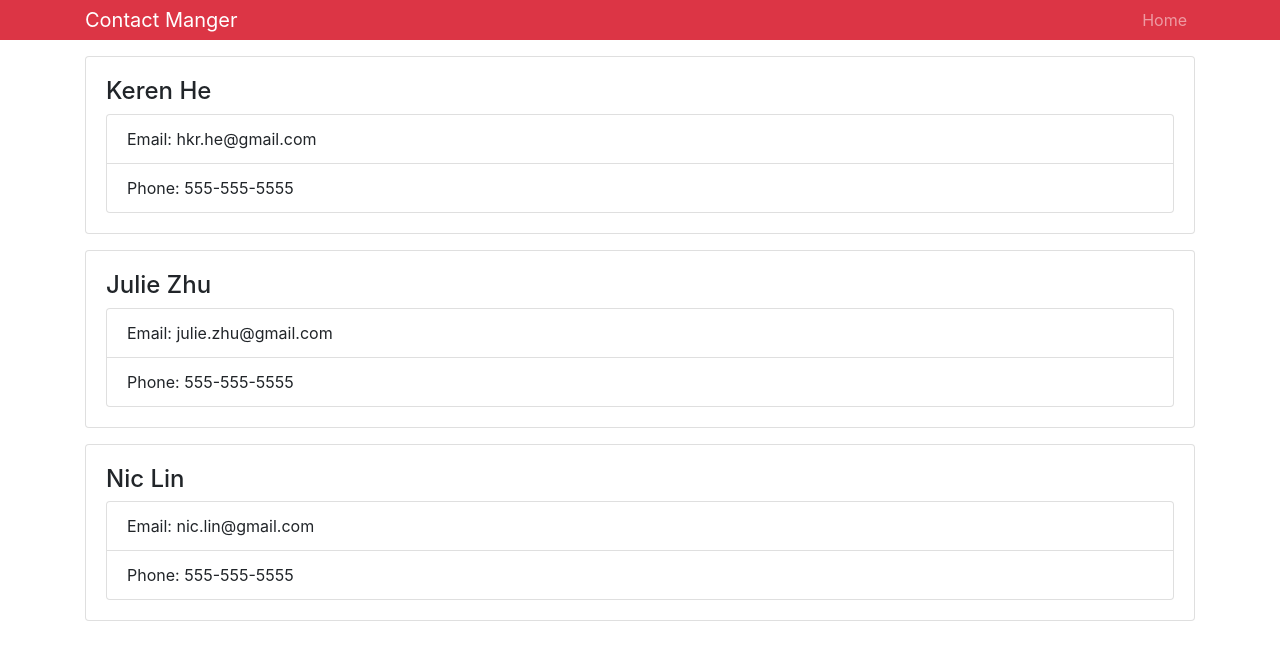
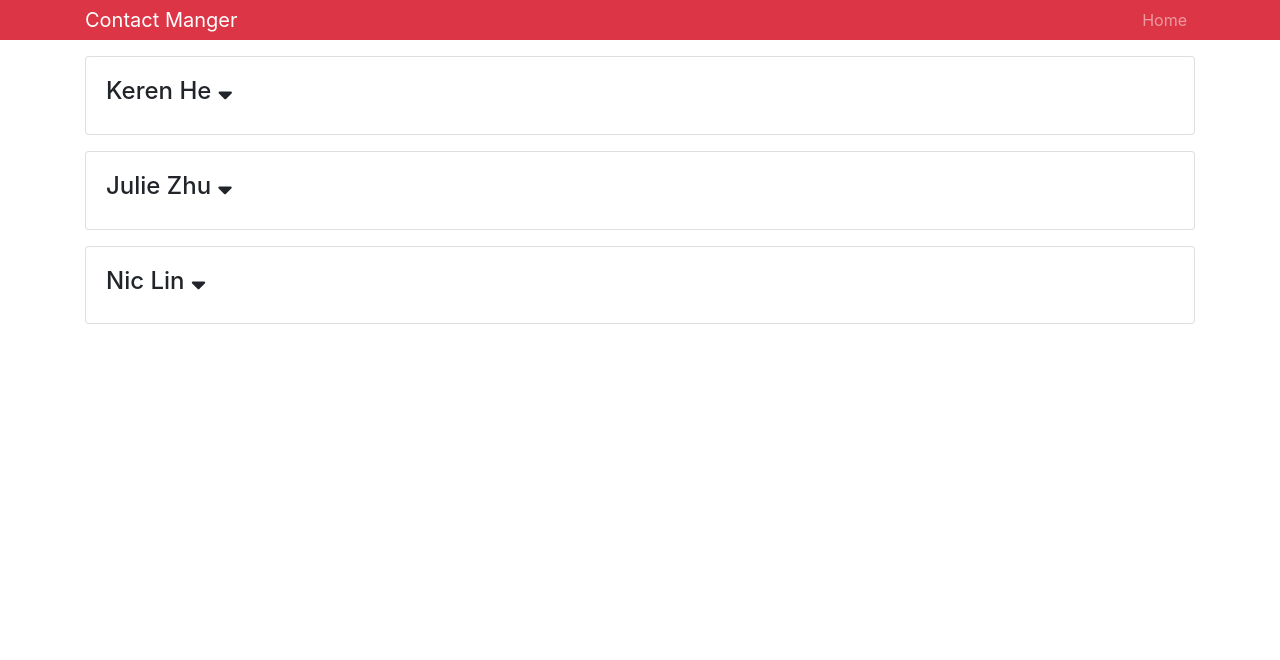
Before and after one commit to Keren0908/contactmanager, a React (Create React App) app: page / in a window 1280 px wide. Shown: the top 660 px of the page. Built offline with nearby package versions, Linux system fonts and the light colour scheme.

Commit message:
toggle the contact info

```diff
--- a/public/index.html
+++ b/public/index.html
@@ -6,7 +6,7 @@
   <link rel="shortcut icon" href="%PUBLIC_URL%/favicon.ico">
   <meta name="viewport" content="width=device-width, initial-scale=1, shrink-to-fit=no">
   <meta name="theme-color" content="#000000">
-
+  <link rel="stylesheet" href="https://use.fontawesome.com/releases/v5.4.1/css/all.css" integrity="sha384-5sAR7xN1Nv6T6+dT2mhtzEpVJvfS3NScPQTrOxhwjIuvcA67KV2R5Jz6kr4abQsz" crossorigin="anonymous">
   <link rel="manifest" href="%PUBLIC_URL%/manifest.json">
 
   <title>Contact Manager</title>
--- a/src/components/Contact.js
+++ b/src/components/Contact.js
@@ -1,27 +1,44 @@
-import React, { Component } from 'react';
-import PropTypes from 'prop-types'
-
+import React, { Component } from "react";
+import PropTypes from "prop-types";
 
 class Contact extends Component {
+  constructor() {
+    super();
+
+    this.state = {
+      showContactInfo: false
+    };
+
+    //this.onShowClick = this.onShowClick.bind(this);
+  }
+
+  onShowClick = e => {
+    this.setState({
+      showContactInfo: !this.state.showContactInfo
+    });
+  };
   render() {
-    const { name, email,phone} = this.props;
+    const { name, email, phone } = this.props.contact;
+    const { showContactInfo } = this.state;
+
     return (
       <div className="card card-body mb-3">
-        <h4>{name}</h4>
-        <ul className="list-group">
+        <h4>
+          {name} <i onClick={this.onShowClick} className="fas fa-sort-down" />
+        </h4>
+        {showContactInfo ? (
+          <ul className="list-group">
             <li className="list-group-item">Email: {email}</li>
             <li className="list-group-item">Phone: {phone} </li>
-        </ul>
+          </ul>
+        ) : null}
       </div>
-    )
+    );
   }
 }
 //Type checking with PropTypes
 Contact.propTypes = {
-    name: PropTypes.string.isRequired,
-    email: PropTypes.string.isRequired,
-    phone: PropTypes.string.isRequired
-
-}
+  contact: PropTypes.object.isRequired
+};
 
 export default Contact;
--- a/src/components/Contacts.js
+++ b/src/components/Contacts.js
@@ -1,5 +1,5 @@
 import React, { Component } from "react";
-import Contact from './Contact'
+import Contact from "./Contact";
 
 class Contacts extends Component {
   constructor() {
@@ -29,14 +29,17 @@
     };
   }
   render() {
-      const {contacts} = this.state;
+    const { contacts } = this.state;
     return (
-    <div>
+      <React.Fragment>
         {contacts.map(contact => (
-            <Contact key={contact.id} name={contact.name} email={contact.email} phone={contact.phone} />
+          <Contact
+            key={contact.id}
+            contact={contact}
+          />
         ))}
-    </div>
-    )
+      </React.Fragment>
+    );
   }
 }
 
```
